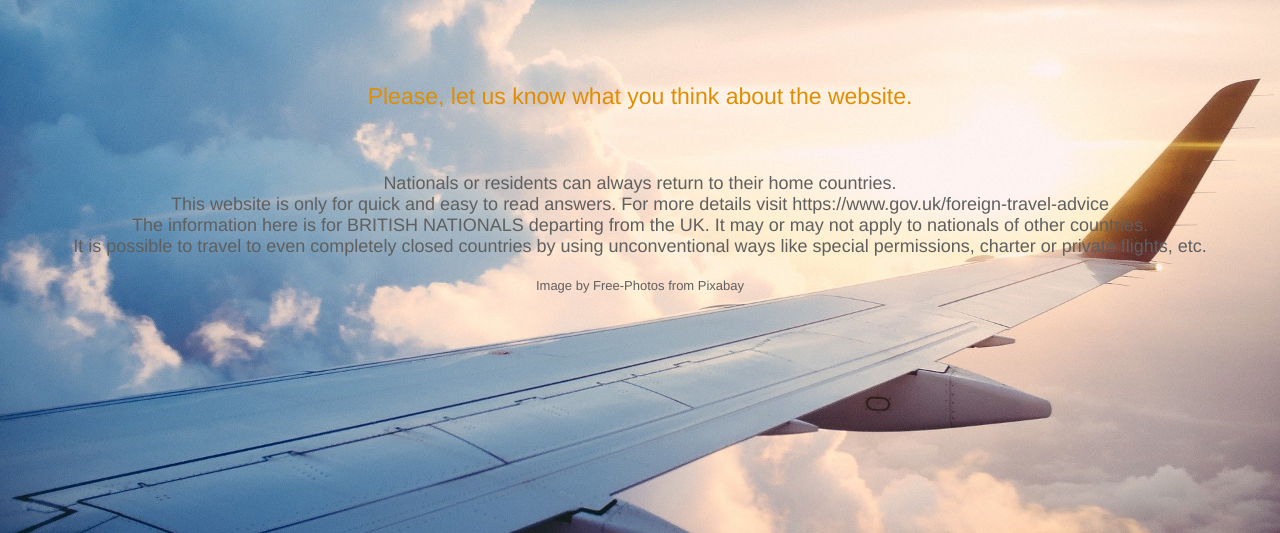
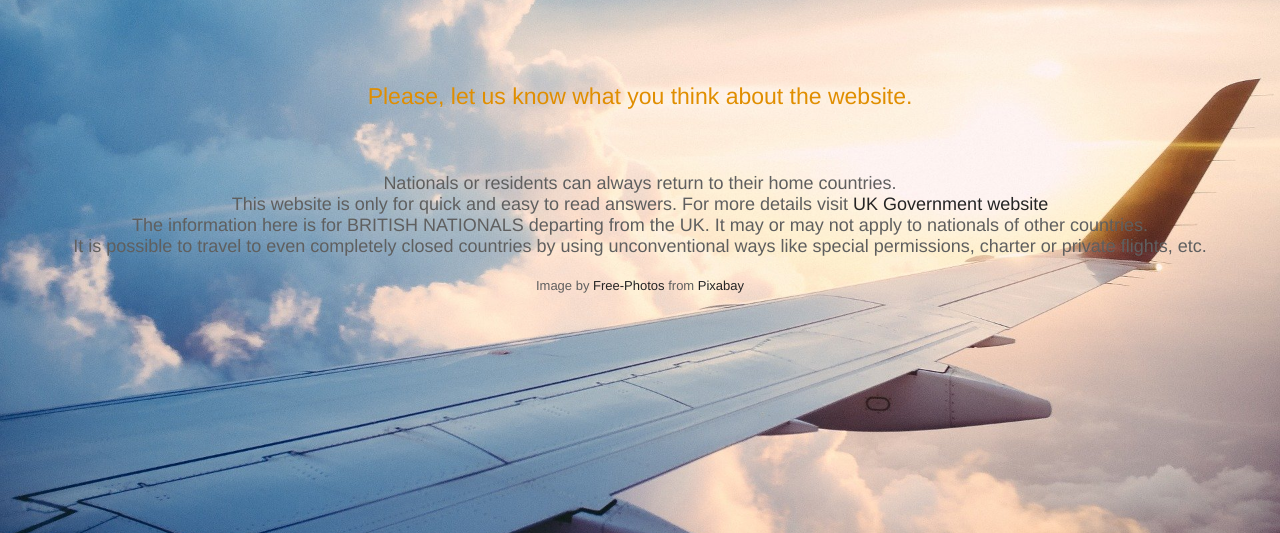
Before and after one commit to aca18awk/go-safe-app, a Flask app: template app/templates/restrictions.html in a window 1280 px wide. Shown: the part 217-750 px from the top of the page. Run offline with Flask 2, Linux system fonts and the light colour scheme; the template is opened without the code that fills it, so the values that code supplies are empty.

Commit message:
Changed disclaimer

```diff
--- a/app/static/style.css
+++ b/app/static/style.css
@@ -81,7 +81,7 @@ input[type=submit]:hover {
 
 a {
     text-decoration: none;
-    color: rgb(95, 95, 95);
+    color: rgb(36, 36, 36);
 }
 
 a:hover {
--- a/app/templates/restrictions.html
+++ b/app/templates/restrictions.html
@@ -38,7 +38,7 @@
       <footer>
         <br><br><br>
         Nationals or residents can always return to their home countries. <br>
-        This website is only for quick and easy to read answers. For more details visit https://www.gov.uk/foreign-travel-advice <br>
+        This website is only for quick and easy to read answers. For more details visit <a href="https://www.gov.uk/foreign-travel-advice">UK Government website </a> <br>
         The information here is for BRITISH NATIONALS departing from the UK. It may or may not apply to nationals of other countries. <br>
         It is possible to travel to even completely closed countries by using unconventional ways like special permissions, charter or private flights, etc. <br>
         <br> <div id='image_licence'>
```
